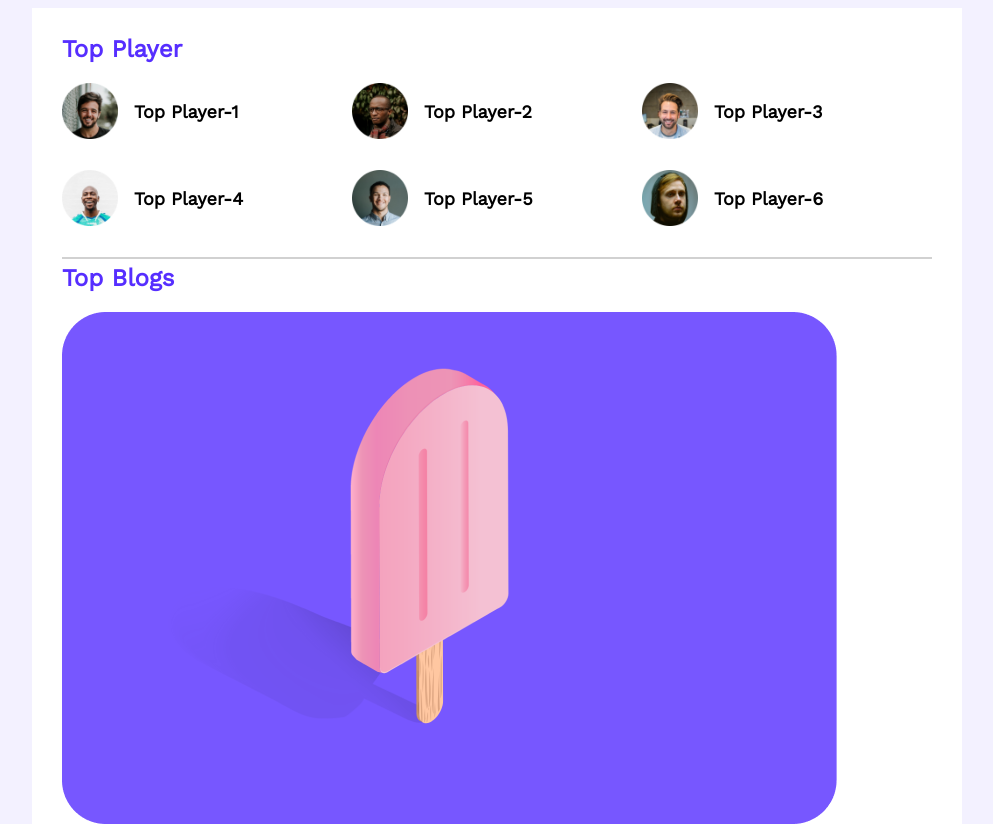
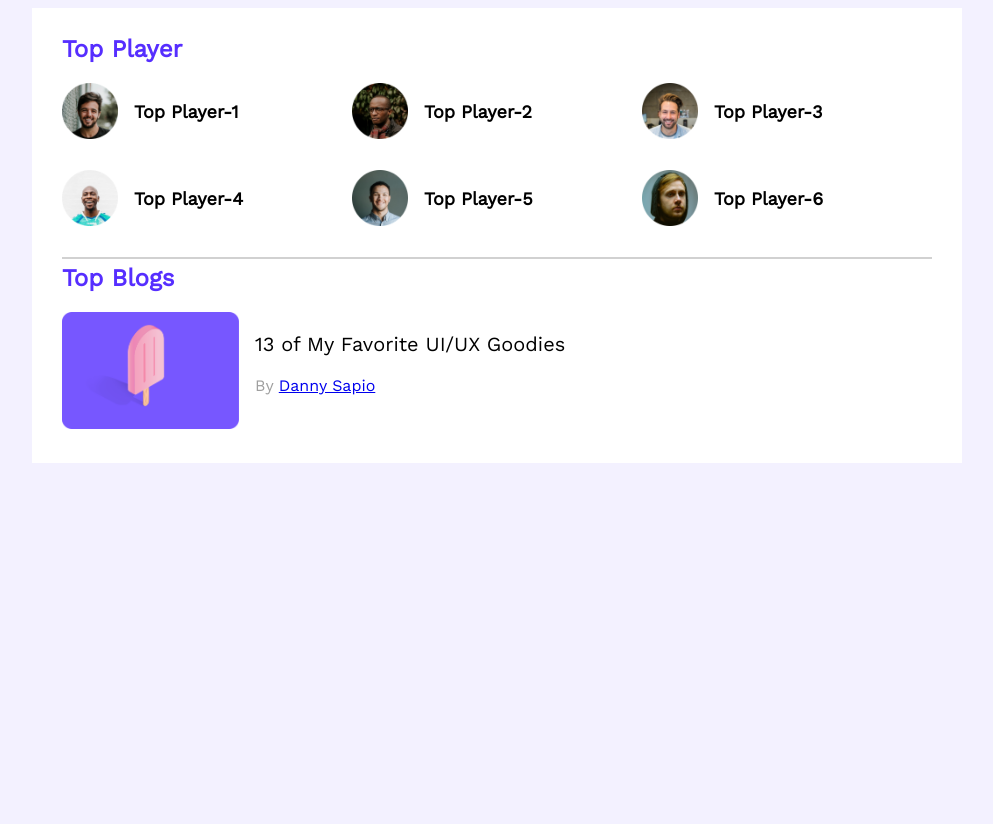
Before and after one commit to mintusikder/leader-board-css3, a plain HTML site: page index.html in a window 1280 px wide. Shown: the top 824 px of the page, without its empty margins (143-1136 px from the left). After the commit the page ends 800 px from the top, so only its background shows below. Drawn offline with nearby package versions, Linux system fonts and the light colour scheme.

Commit message:
.blog-author

```diff
--- a/styles/style.css
+++ b/styles/style.css
@@ -15,9 +15,7 @@ main{
     display: flex;
     justify-content: center;
 }
-.container{
 
-}
 .top-players{
     background-color: #FFFFFF;
     width: 870px;
@@ -50,3 +48,23 @@ hr{
     border: 1px solid #D1D1D1;
     margin-top: 30px;
 }
+/* top blogs styles */
+.blog{
+    display: flex;
+}
+.blog .thumbnaill img{
+    width: 177px;
+    height: 117px;
+}
+.blog-info{
+    margin-left: 16px;
+}
+.blog-title{
+    font-weight: 500;
+    font-size: 20px;
+}
+.blog-author{
+    font-weight: 400;
+    font-size: 16px;
+    color: #9F9F9F;
+}
```
